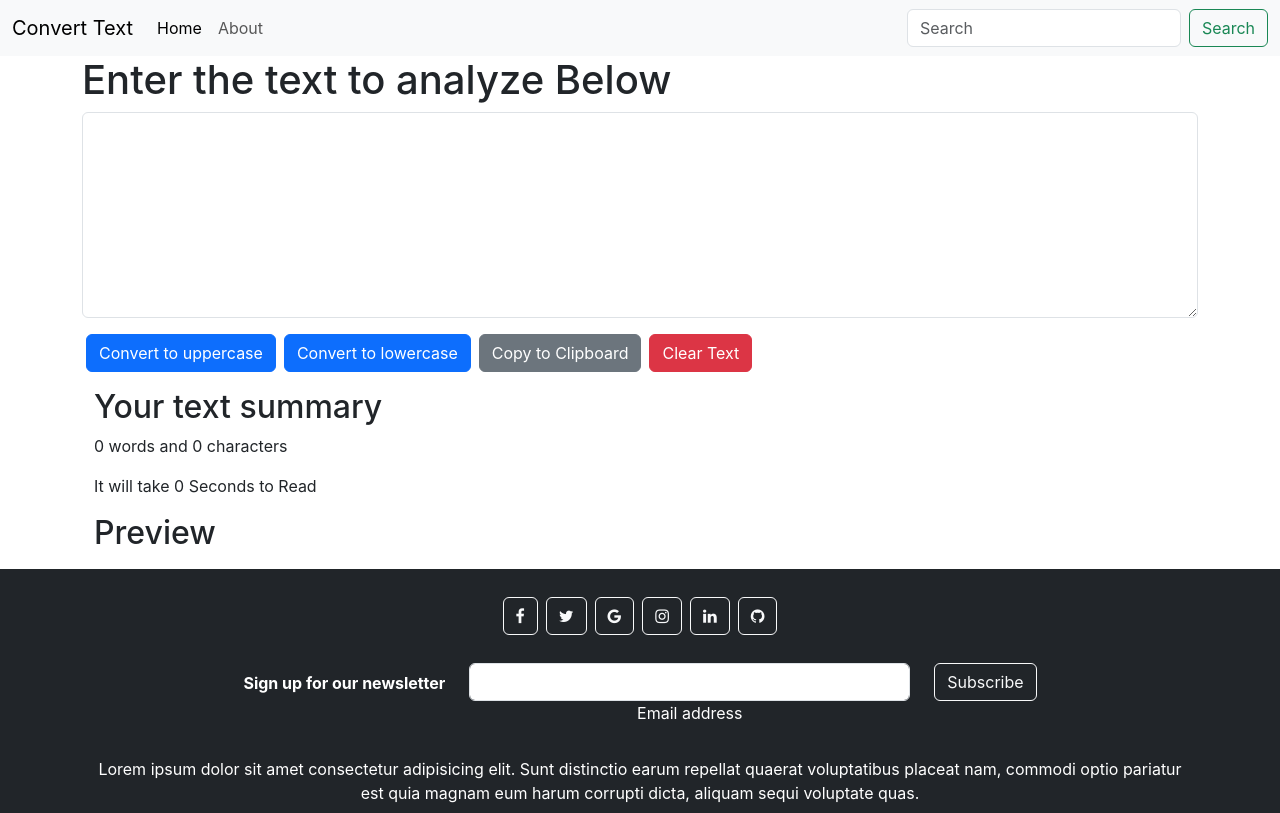
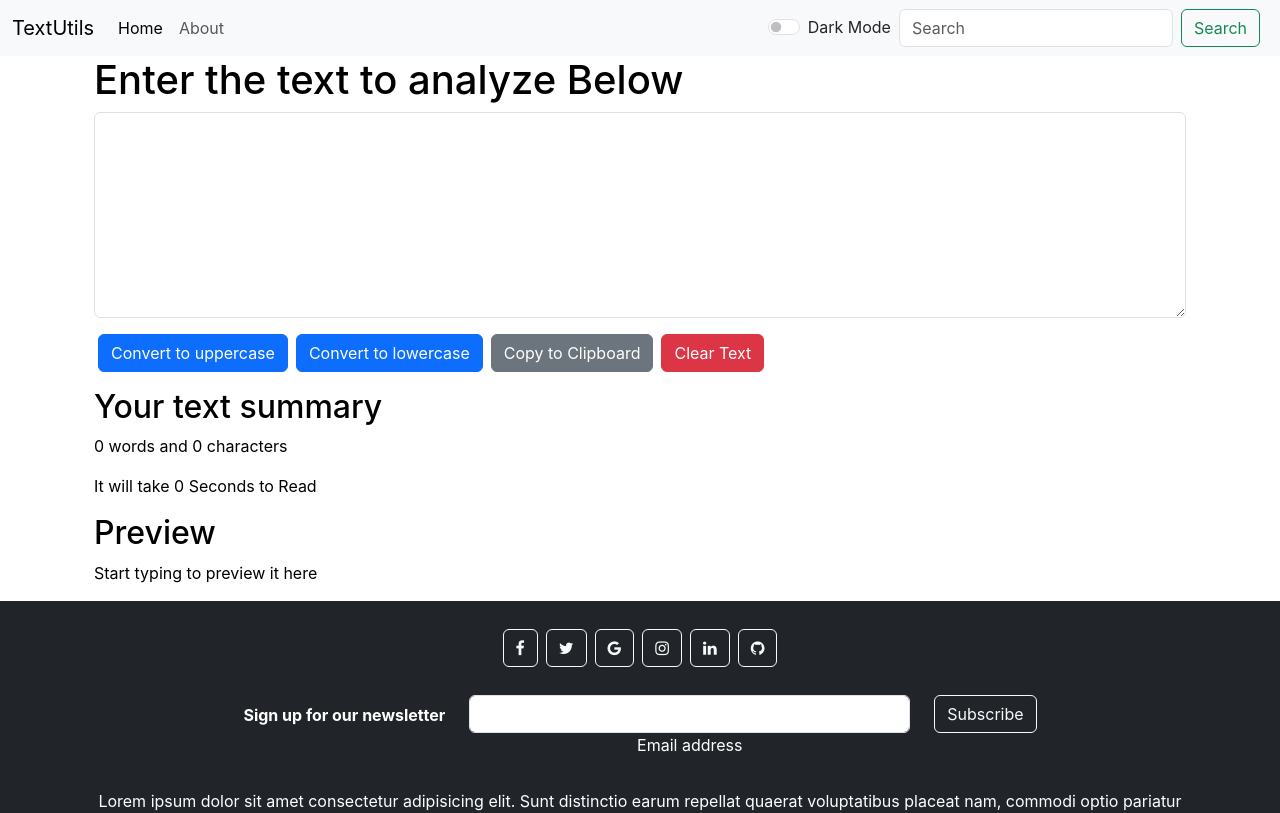
Before and after one commit to fakedevel0per/textutils, a React (Create React App) app: page / in a window 1280 px wide. Shown: the top 813 px of the page. Built offline with nearby package versions, Linux system fonts and the light colour scheme.

Commit message:
DarkMode

```diff
--- a/src/App.js
+++ b/src/App.js
@@ -1,15 +1,28 @@
 import './App.css';
+import React, { useState } from 'react'
 import Navbar from './components/Navbar';
 import TextForm from './components/TextForm';
 import Footer from './components/Footer';
+// import About from './components/About';
 
 function App() {
+  const [mode, setMode] = useState('light');
+  const toggleMode = ()=>{
+    if (mode==='light'){
+      setMode('dark');
+      document.body.style.backgroundColor = '#041525';
+    }else{
+      setMode('light');
+      document.body.style.backgroundColor = 'white';
+    }
+  }
   return (
     <>
       {/* <Navbar title="PratikReact Blogs" aboutText="My About"/> */}
-      <Navbar title="Convert Text" aboutText="About"/>
+      <Navbar title="TextUtils" aboutText="About" mode={mode} toggleMode={toggleMode}/>
       <div className="container">
-      <TextForm heading="Enter the text to analyze Below"/>
+      <TextForm heading="Enter the text to analyze Below" mode={mode}/>
+      {/* <About/> */}
       </div>
       <Footer webLink="convertext.com"/>
     </>
--- /dev/null
+++ b/src/components/About.js
@@ -0,0 +1,79 @@
+import React, {useState} from 'react'
+
+export default function About() {
+
+    const [myStyle, setmySyle] = useState({
+        color: 'white',
+        backgroundColor: 'black'
+    })
+
+    //TOGGLE BUTTON TEXT
+    const [btntext, setbtntext] = useState("Enable Dark Mode");
+
+    //TOGGLE STYLE FUNCTION
+const toggleStyle = ()=>{
+    if(myStyle.color === 'white'){
+        setmySyle({
+        color: 'black',
+        backgroundColor: 'white'
+        })
+        setbtntext("Enable Dark Mode");
+
+    }else{
+        setmySyle({
+            color: 'white',
+            backgroundColor: 'black'
+            })
+        setbtntext("Enable Light Mode");
+
+    }
+}
+
+
+  return (
+    <div className="container" style={myStyle}>
+    <h1 className="my-3">About Us</h1>
+                                    <div className="accordion" id="accordionExample" style={myStyle}>
+                            <div className="accordion-item">
+                                <h2 className="accordion-header" id="headingOne">
+                                <button className="accordion-button" type="button" data-bs-toggle="collapse" data-bs-target="#collapseOne" aria-expanded="true" aria-controls="collapseOne" style={myStyle}>
+                                    Accordion Item #1
+                                </button>
+                                </h2>
+                                <div id="collapseOne" className="accordion-collapse collapse show" aria-labelledby="headingOne" data-bs-parent="#accordionExample">
+                                <div className="accordion-body" style={myStyle}>
+                                    <strong>This is the first item's accordion body.</strong> It is shown by default, until the collapse plugin adds the appropriate classes that we use to style each element. These classes control the overall appearance, as well as the showing and hiding via CSS transitions. You can modify any of this with custom CSS or overriding our default variables. It's also worth noting that just about any HTML can go within the <code>.accordion-body</code>, though the transition does limit overflow.
+                                </div>
+                                </div>
+                            </div>
+                            <div className="accordion-item">
+                                <h2 className="accordion-header" id="headingTwo">
+                                <button className="accordion-button collapsed" type="button" data-bs-toggle="collapse" data-bs-target="#collapseTwo" aria-expanded="false" aria-controls="collapseTwo" style={myStyle}>
+                                    Accordion Item #2
+                                </button>
+                                </h2>
+                                <div id="collapseTwo" className="accordion-collapse collapse" aria-labelledby="headingTwo" data-bs-parent="#accordionExample">
+                                <div className="accordion-body" style={myStyle}>
+                                    <strong>This is the second item's accordion body.</strong> It is hidden by default, until the collapse plugin adds the appropriate classes that we use to style each element. These classes control the overall appearance, as well as the showing and hiding via CSS transitions. You can modify any of this with custom CSS or overriding our default variables. It's also worth noting that just about any HTML can go within the <code>.accordion-body</code>, though the transition does limit overflow.
+                                </div>
+                                </div>
+                            </div>
+                            <div className="accordion-item">
+                                <h2 className="accordion-header" id="headingThree">
+                                <button className="accordion-button collapsed" type="button" data-bs-toggle="collapse" data-bs-target="#collapseThree" aria-expanded="false" aria-controls="collapseThree" style={myStyle}>
+                                    Accordion Item #3
+                                </button>
+                                </h2>
+                                <div id="collapseThree" className="accordion-collapse collapse" aria-labelledby="headingThree" data-bs-parent="#accordionExample">
+                                <div className="accordion-body" style={myStyle}>
+                                    <strong>This is the third item's accordion body.</strong> It is hidden by default, until the collapse plugin adds the appropriate classes that we use to style each element. These classes control the overall appearance, as well as the showing and hiding via CSS transitions. You can modify any of this with custom CSS or overriding our default variables. It's also worth noting that just about any HTML can go within the <code>.accordion-body</code>, though the transition does limit overflow.
+                                </div>
+                                </div>
+                            </div>
+                            </div>
+                <div className="container">
+                <button type="button" onClick={toggleStyle} className="btn btn-primary my-3">{btntext}</button>
+                </div>
+    </div>
+  )
+}
--- a/src/components/Navbar.js
+++ b/src/components/Navbar.js
@@ -2,7 +2,7 @@
 import PropTypes from 'prop-types'
 export default function Navbar(props) {
   return (
-    <nav className="navbar navbar-expand-lg bg-body-tertiary">
+    <nav className={`navbar navbar-expand-lg bg-${props.mode} navbar-${props.mode}`}>
     <div className="container-fluid">
       <a className="navbar-brand" href="/">{props.title}</a>
       <button className="navbar-toggler" type="button" data-bs-toggle="collapse" data-bs-target="#navbarSupportedContent" aria-controls="navbarSupportedContent" aria-expanded="false" aria-label="Toggle navigation">
@@ -17,8 +17,14 @@
             <a className="nav-link" href="/">{props.aboutText}</a>
           </li>
         </ul>
-        <form className="d-flex" role="search">
-          <input className="form-control me-2" type="search" placeholder="Search" aria-label="Search"/>
+        {/* darkmode switch */}
+                <div class={`form-check form-switch text-${props.mode==='light'?'dark':'light'}`}>
+                  <input className="form-check-input" onClick={props.toggleMode} type="checkbox" role="switch" id="flexSwitchCheckDefault"/>
+                  <label className="form-check-label" htmlFor="flexSwitchCheckDefault">Dark Mode</label>
+                </div>
+
+        <form className="d-flex mx-2" role="search">
+          <input className="form-control me-2" onClick={props.toggleMode} type="search" placeholder="Search" aria-label="Search"/>
           <button className="btn btn-outline-success" type="submit">Search</button>
         </form>
       </div>
--- a/src/components/TextForm.js
+++ b/src/components/TextForm.js
@@ -47,24 +47,24 @@
 
   return (
     <>
-    <div>
+    <div className="container" style={{color: props.mode==='dark'?'white':'black'}}>
         <h1>{props.heading}</h1>
             <div className="mb-3">
-                <textarea className="form-control" value={text} id="myBox" rows="8" onChange={handleOnChange}></textarea>
+                <textarea className="form-control" value={text} id="myBox" rows="8" onChange={handleOnChange} style={{backgroundColor: props.mode==='dark'?'#06213a':'white', color: props.mode==='dark'?'white':'black'}}></textarea>
             </div>
             <button className="btn btn-primary mx-1" onClick={handleUpClick}>Convert to uppercase</button>
             <button className="btn btn-primary mx-1" onClick={handleLowClick}>Convert to lowercase</button>
             <button className="btn btn-secondary mx-1" onClick={handleCopy}>Copy to Clipboard</button>
             <button className="btn btn-danger mx-1" onClick={handleClearText}>Clear Text</button>
     </div>
-    <div className="container my-3">
+    <div className="container my-3" style={{color: props.mode==='dark'?'white':'black'}}>
         <h2>Your text summary</h2>
 
 
         <p>{arr.length} words and {text.length} characters</p>
         <p>It will take {stringTime} to Read</p>
         <h2>Preview</h2>
-        <p>{text}</p>
+        <p>{text.length>0?text:"Start typing to preview it here"}</p>
     </div>
     </>
   )
```
